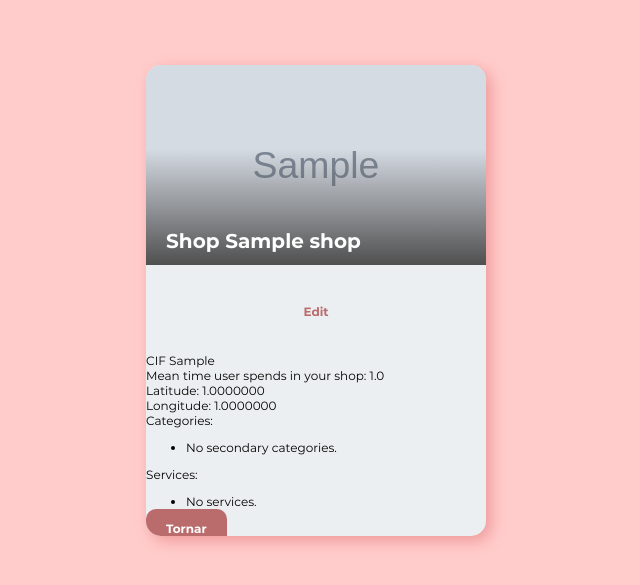
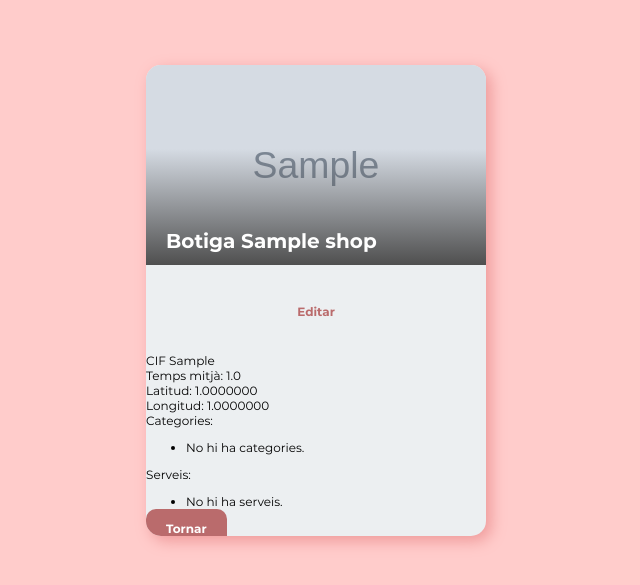
Before and after one commit to Casassarnau/ConfinAppCommerce, a Django app: a page that uses shop/templates/shopview.html in a window 1280 px wide. Shown: the part 60-645 px from the top of the page, without its empty margins (324-964 px from the left). Run offline with Django 3.2, Linux system fonts and the light colour scheme; a user stored in the database is signed in; tables that the repository leaves empty hold one stand-in row (values such as "Sample post"); grey boxes marked "Sample" are stand-in pictures; some libraries are stand-ins or nearby versions.

Commit message:
all shop

```diff
--- a/shop/templates/shopview.html
+++ b/shop/templates/shopview.html
@@ -5,25 +5,25 @@
     <div class="shop-card">
 
         <div class="image-card" style="background-image: url('{{ shop.photo.url }}')">
-                <h4><span>Shop {{ shop.name }}</span></h4>
+                <h4><span>Botiga {{ shop.name }}</span></h4>
         </div>
 
-        <p><span><a href="{% url 'modify_shop' id=shop.id   %}">Edit</a></span></p>
+        <p><span><a href="{% url 'modify_shop' id=shop.id   %}">Editar</a></span></p>
 
         <div>
             <label>CIF</label> {{ shop.CIF }}
         </div>
 
         <div>
-            <label>Mean time user spends in your shop:</label> {{ shop.meanTime }}
+            <label>Temps mitjà:</label> {{ shop.meanTime }}
         </div>
 
         <div>
-            <label>Latitude:</label> {{ shop.latitude }}
+            <label>Latitud:</label> {{ shop.latitude }}
         </div>
 
         <div>
-            <label>Longitude:</label> {{ shop.longitude }}
+            <label>Longitud:</label> {{ shop.longitude }}
         </div>
 
         <label>Categories:</label>
@@ -31,15 +31,15 @@
             {% for sc in shop.secondaryCategories.all %}
                 <li>{{ sc.name }} </li>
             {% empty %}
-                <li>No secondary categories.</li>
+                <li>No hi ha categories.</li>
             {% endfor %}
         </ul>
-        <label>Services:</label>
+        <label>Serveis:</label>
         <ul>
               {% for ss in shop.services.all %}
                 <li>{{ ss.name }} </li>
               {% empty %}
-                  <li>No services.</li>
+                  <li>No hi ha serveis.</li>
               {% endfor %}
           </ul>
           <a href="{% url 'list_shop' %}" class="button">Tornar</a>
```
